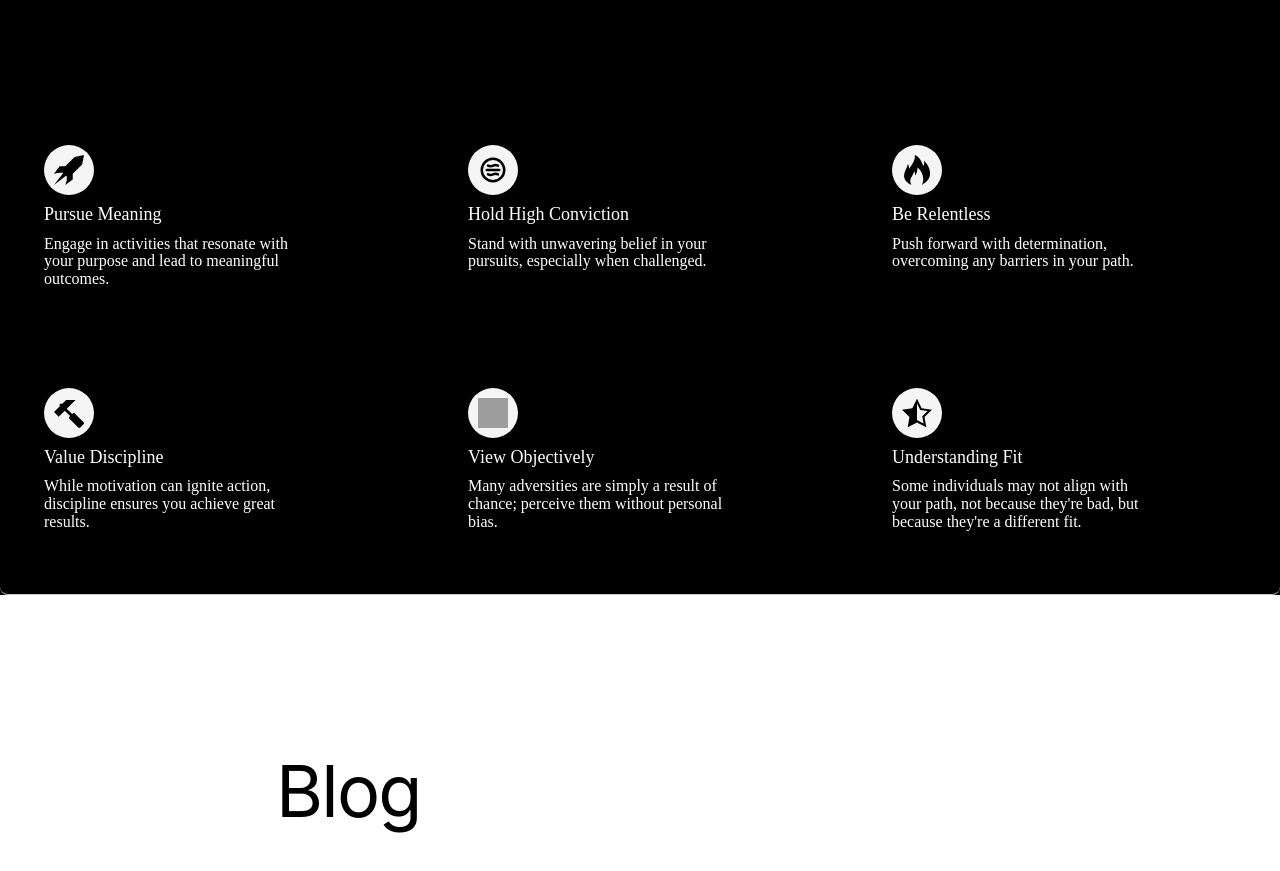
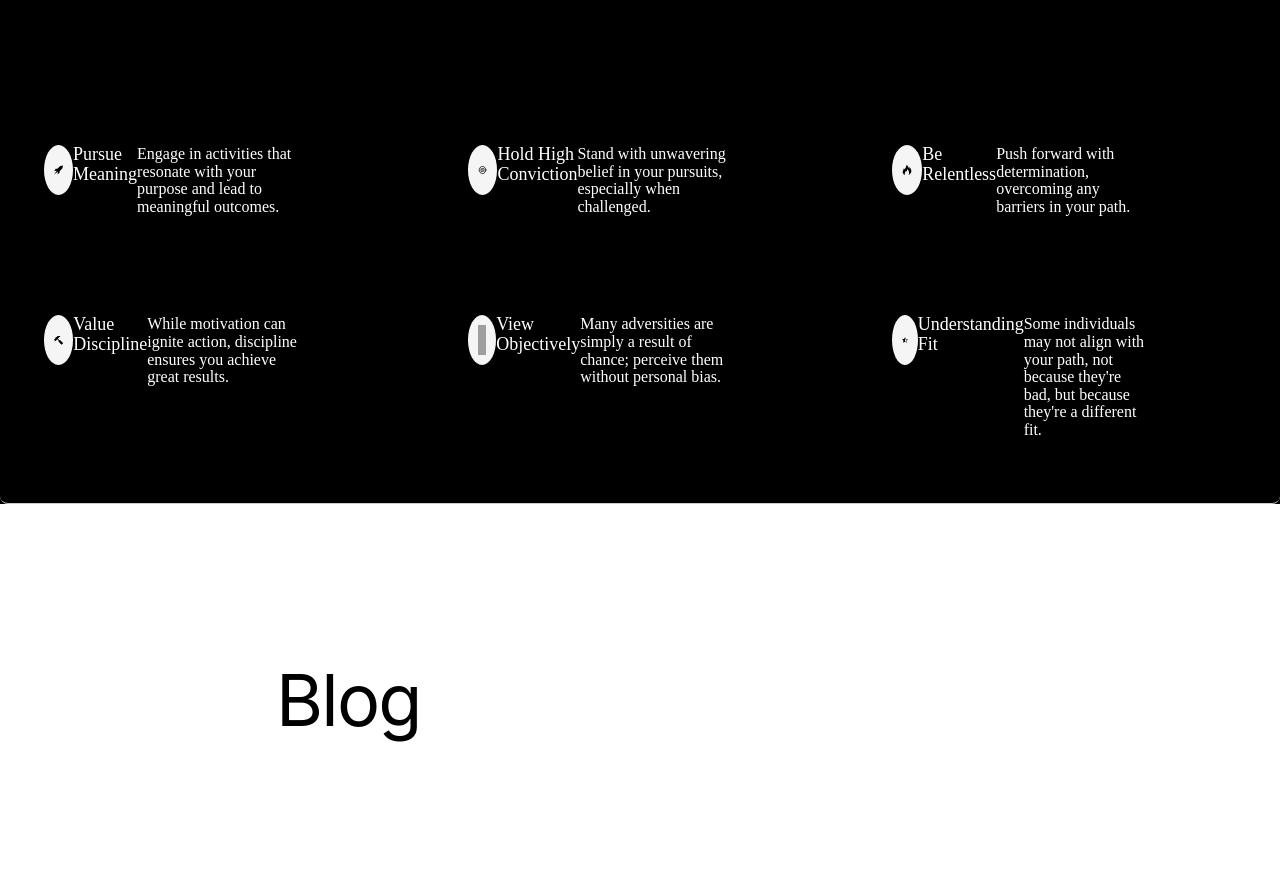
Before and after one commit to DanielOfosu/portfolio, a Next.js app: page / in a window 1280 px wide. Shown: the part 3560-4431 px from the top of the page. Built offline with nearby package versions, Linux system fonts and the light colour scheme; no server answers; grey boxes are pictures that could not be loaded.

Commit message:
Readme updated

```diff
--- a/components/FeatureCard.tsx
+++ b/components/FeatureCard.tsx
@@ -24,7 +24,6 @@ const styles = {
     width: 300,
     marginBottom: 20,
     display: 'flex',
-    flexDirection: 'column',
     alignItems: 'flex-start',
   },
   iconContainer: {
```
Also changed, not shown: 1 other file (tests, documents, lock files or other folders).
